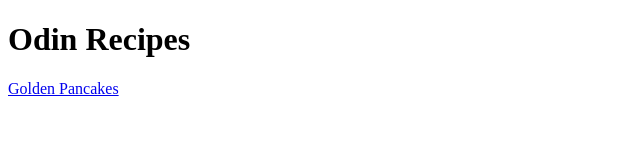
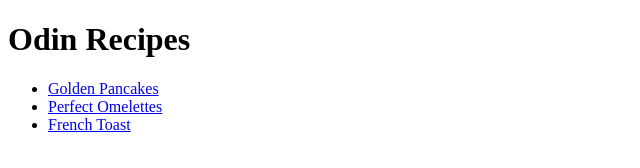
Before and after one commit to spicy-goose/odin-recipes, a plain HTML site: page index.html in a window 1280 px wide. Shown: the whole page, without its empty margins (0-640 px from the left). Drawn offline with Linux system fonts and the light colour scheme.

Commit message:
Add recipes for omelettes and french toast
Add recipes and links for french toast and omelets. Put the recipes in an unordered list.

```diff
--- a/index.html
+++ b/index.html
@@ -6,6 +6,10 @@
   </head>
   <body>
     <h1>Odin Recipes</h1>
-    <a href = "./recipes/pancakes.html" target = "_blank">Golden Pancakes</a>
+    <ul>
+      <li><a href = "./recipes/pancakes.html" target = "_blank">Golden Pancakes</a></li>
+      <li><a href = "./recipes/omelette.html" target = "_blank">Perfect Omelettes</a></li>
+      <li><a href = "./recipes/french-toast.html" target = "_blank">French Toast</a></li>
+    </ul>
   </body>
 </html>
```
